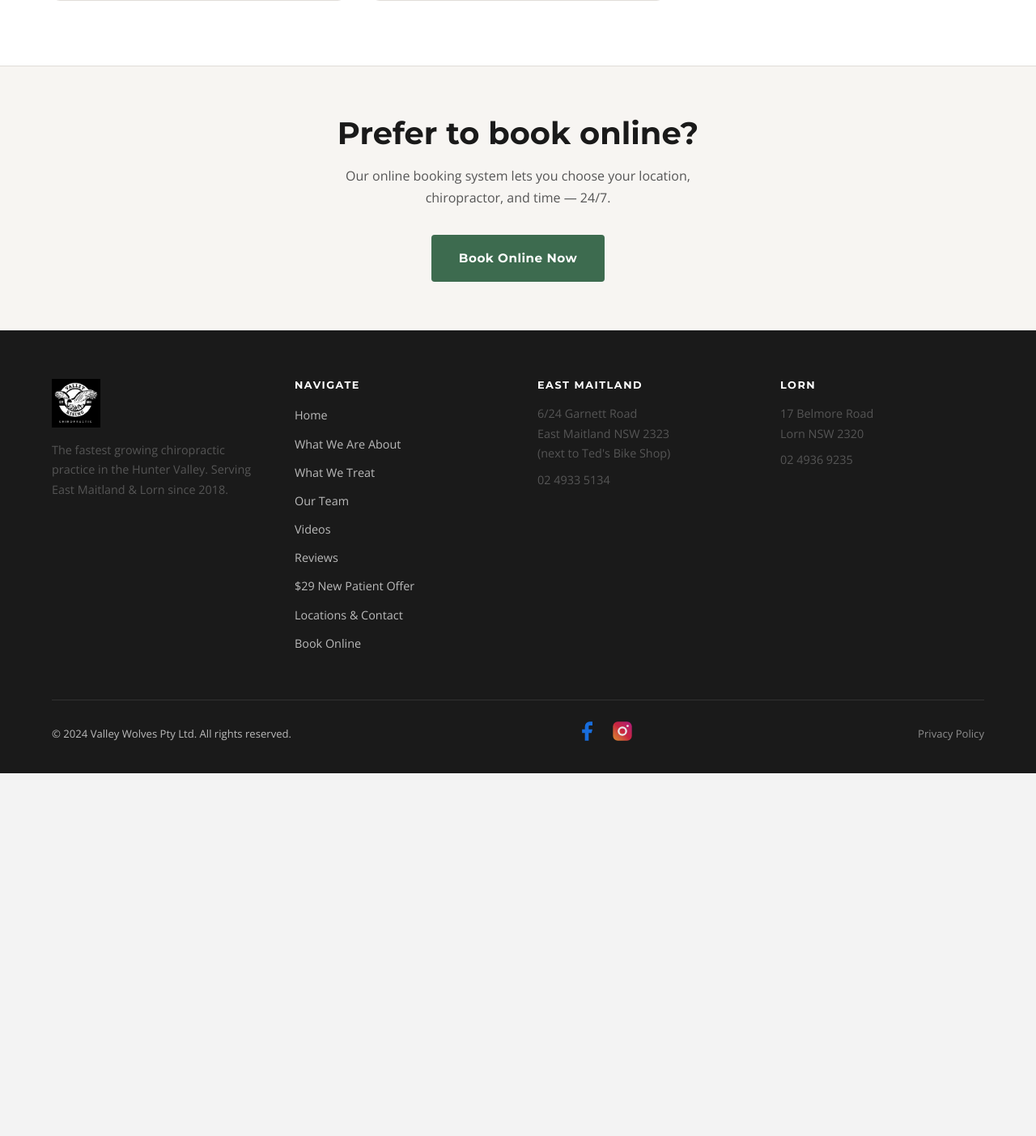
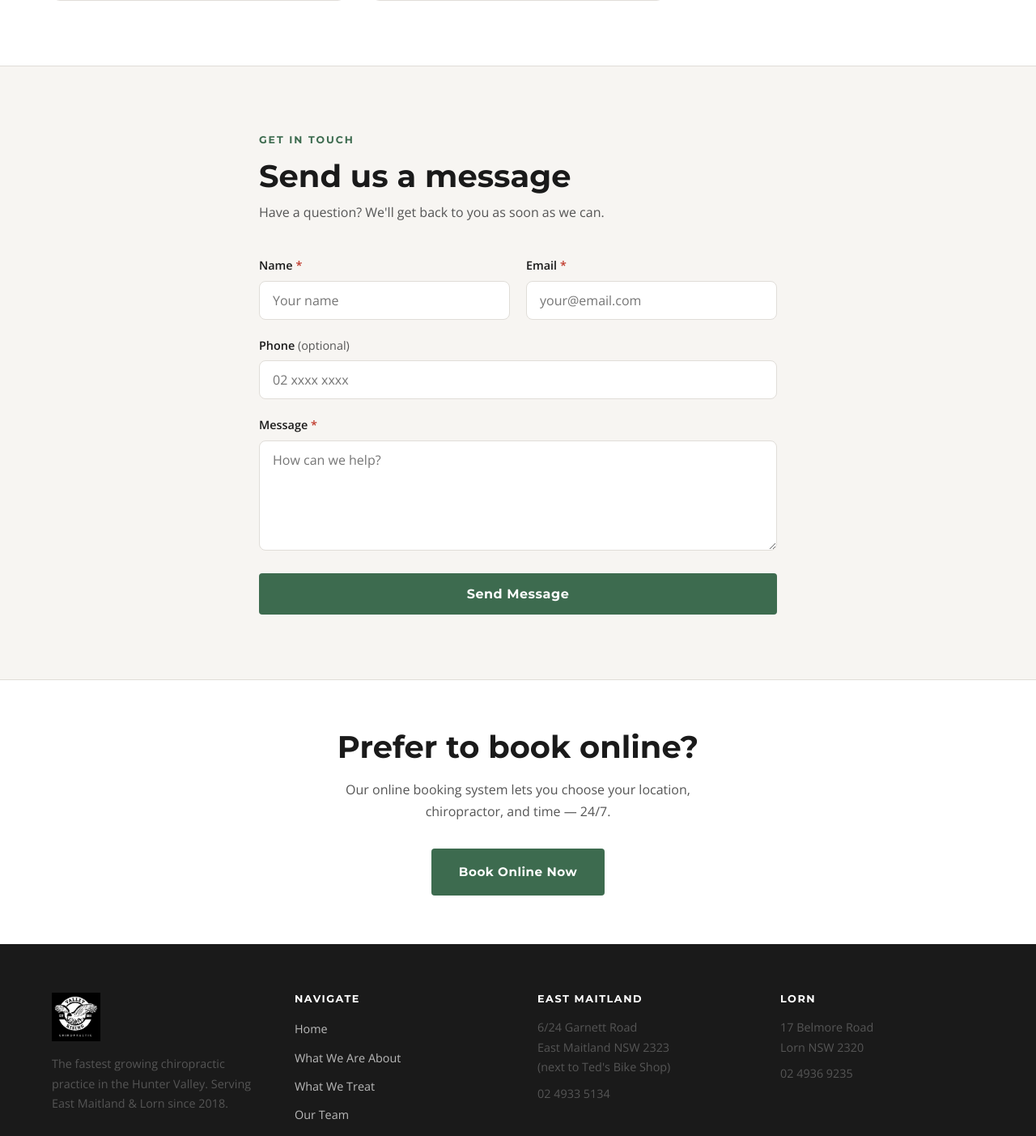
Before and after one commit to mymedsbot/valleyrising-web, a Flask app: page /contact in a window 1280 px wide. Shown: the part 1004-2407 px from the top of the page at 81% size. Before the commit the page ends 1959 px from the top, so only its background shows below. Run offline with Flask 3, Linux system fonts and the light colour scheme; some libraries are stand-ins or nearby versions.

Commit message:
Add contact form to Locations & Contact page — emails frontdesk@valleyrising.com via SendGrid

```diff
--- a/app.py
+++ b/app.py
@@ -1,7 +1,9 @@
-from flask import Flask, render_template, send_from_directory, jsonify
+from flask import Flask, render_template, send_from_directory, jsonify, request, redirect, url_for
 import os
 import requests
 import time
+from sendgrid import SendGridAPIClient
+from sendgrid.helpers.mail import Mail
 
 app = Flask(__name__)
 
@@ -111,9 +113,44 @@ def new_patient():
     return render_template('new-patient.html')
 
 
-@app.route('/contact')
+@app.route('/contact', methods=['GET', 'POST'])
 def contact():
-    return render_template('contact.html')
+    if request.method == 'POST':
+        name    = request.form.get('name', '').strip()
+        email   = request.form.get('email', '').strip()
+        phone   = request.form.get('phone', '').strip()
+        message = request.form.get('message', '').strip()
+
+        if name and email and message:
+            try:
+                phone_line = f'<p><strong>Phone:</strong> {phone}</p>' if phone else ''
+                html_body = f"""
+                <h2>New enquiry from valleyrising.com</h2>
+                <p><strong>Name:</strong> {name}</p>
+                <p><strong>Email:</strong> <a href="mailto:{email}">{email}</a></p>
+                {phone_line}
+                <p><strong>Message:</strong></p>
+                <p style="white-space:pre-wrap;">{message}</p>
+                """
+                sg = SendGridAPIClient(os.environ.get('SENDGRID_API_KEY', ''))
+                mail = Mail(
+                    from_email='noreply@valleyrising.com',
+                    to_emails='frontdesk@valleyrising.com',
+                    subject=f'Website Enquiry — {name}',
+                    html_content=html_body,
+                )
+                mail.reply_to = email
+                sg.send(mail)
+                return redirect(url_for('contact') + '?sent=1')
+            except Exception as e:
+                app.logger.error(f'Contact form error: {e}')
+                return redirect(url_for('contact') + '?error=1')
+        else:
+            return redirect(url_for('contact') + '?error=missing')
+
+    sent  = request.args.get('sent')
+    error = request.args.get('error')
+    return render_template('contact.html', sent=sent, error=error)
 
 @app.route('/videos')
 def videos():
--- a/requirements.txt
+++ b/requirements.txt
@@ -1,3 +1,4 @@
 flask>=3.0.0
 gunicorn>=21.0.0
 requests>=2.31.0
+sendgrid>=6.11.0
--- a/templates/contact.html
+++ b/templates/contact.html
@@ -74,8 +74,69 @@
   </div>
 </section>
 
-<!-- Contact note -->
-<section style="background: var(--off-white); padding: 60px 5%; text-align: center; border-top: 1px solid var(--border);">
+<!-- Contact form -->
+<section style="padding: 80px 5%; background: var(--off-white); border-top: 1px solid var(--border);">
+  <div style="max-width: 640px; margin: 0 auto;">
+    <div class="section-label" style="margin-bottom: 12px;">Get in Touch</div>
+    <h2 style="margin-bottom: 8px;">Send us a message</h2>
+    <p style="color: var(--grey); margin-bottom: 40px;">Have a question? We'll get back to you as soon as we can.</p>
+
+    {% if sent %}
+    <div style="background: #e8f5e9; border: 1px solid #a5d6a7; border-radius: 10px; padding: 20px 24px; margin-bottom: 32px; color: #2e7d32; font-weight: 600;">
+      ✅ Message sent — we'll be in touch shortly!
+    </div>
+    {% elif error %}
+    <div style="background: #fdecea; border: 1px solid #ef9a9a; border-radius: 10px; padding: 20px 24px; margin-bottom: 32px; color: #c62828; font-weight: 600;">
+      {% if error == 'missing' %}
+        Please fill in all required fields.
+      {% else %}
+        Something went wrong sending your message. Please call us directly.
+      {% endif %}
+    </div>
+    {% endif %}
+
+    <form method="POST" action="/contact" style="display: flex; flex-direction: column; gap: 20px;">
+      <div style="display: grid; grid-template-columns: 1fr 1fr; gap: 20px;">
+        <div>
+          <label for="cf-name" style="display: block; font-weight: 600; margin-bottom: 6px; font-size: 0.9rem;">Name <span style="color: var(--red, #c0392b);">*</span></label>
+          <input type="text" id="cf-name" name="name" required placeholder="Your name"
+            style="width: 100%; padding: 12px 16px; border: 1px solid var(--border); border-radius: 8px; font-size: 1rem; font-family: inherit; box-sizing: border-box; background: #fff; transition: border-color 0.2s;"
+            onfocus="this.style.borderColor='var(--brand,#2d6a4f)';this.style.outline='none'"
+            onblur="this.style.borderColor='var(--border)'">
+        </div>
+        <div>
+          <label for="cf-email" style="display: block; font-weight: 600; margin-bottom: 6px; font-size: 0.9rem;">Email <span style="color: var(--red, #c0392b);">*</span></label>
+          <input type="email" id="cf-email" name="email" required placeholder="your@email.com"
+            style="width: 100%; padding: 12px 16px; border: 1px solid var(--border); border-radius: 8px; font-size: 1rem; font-family: inherit; box-sizing: border-box; background: #fff; transition: border-color 0.2s;"
+            onfocus="this.style.borderColor='var(--brand,#2d6a4f)';this.style.outline='none'"
+            onblur="this.style.borderColor='var(--border)'">
+        </div>
+      </div>
+      <div>
+        <label for="cf-phone" style="display: block; font-weight: 600; margin-bottom: 6px; font-size: 0.9rem;">Phone <span style="color: var(--grey); font-weight: 400;">(optional)</span></label>
+        <input type="tel" id="cf-phone" name="phone" placeholder="02 xxxx xxxx"
+          style="width: 100%; padding: 12px 16px; border: 1px solid var(--border); border-radius: 8px; font-size: 1rem; font-family: inherit; box-sizing: border-box; background: #fff; transition: border-color 0.2s;"
+          onfocus="this.style.borderColor='var(--brand,#2d6a4f)';this.style.outline='none'"
+          onblur="this.style.borderColor='var(--border)'">
+      </div>
+      <div>
+        <label for="cf-message" style="display: block; font-weight: 600; margin-bottom: 6px; font-size: 0.9rem;">Message <span style="color: var(--red, #c0392b);">*</span></label>
+        <textarea id="cf-message" name="message" required rows="5" placeholder="How can we help?"
+          style="width: 100%; padding: 12px 16px; border: 1px solid var(--border); border-radius: 8px; font-size: 1rem; font-family: inherit; box-sizing: border-box; background: #fff; resize: vertical; transition: border-color 0.2s;"
+          onfocus="this.style.borderColor='var(--brand,#2d6a4f)';this.style.outline='none'"
+          onblur="this.style.borderColor='var(--border)'"></textarea>
+      </div>
+      <div>
+        <button type="submit" class="btn btn-primary" style="width: 100%; justify-content: center; font-size: 1rem; padding: 14px 24px;">
+          Send Message
+        </button>
+      </div>
+    </form>
+  </div>
+</section>
+
+<!-- Book online CTA -->
+<section style="background: #fff; padding: 60px 5%; text-align: center; border-top: 1px solid var(--border);">
   <h2 style="margin-bottom: 16px;">Prefer to book online?</h2>
   <p style="color: var(--grey); max-width: 480px; margin: 0 auto 32px;">Our online booking system lets you choose your location, chiropractor, and time — 24/7.</p>
   <a href="/book" class="btn btn-primary">Book Online Now</a>
```
